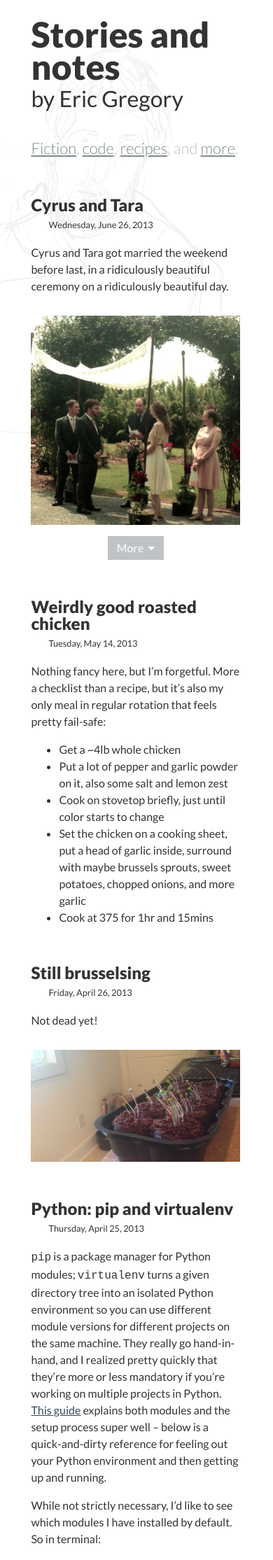
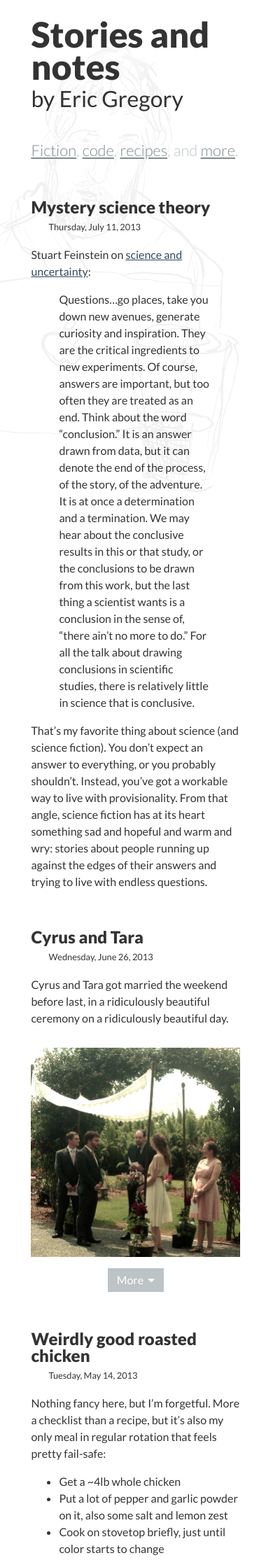
Before and after one commit to ericgregory/ericgregory.github.com, a Jekyll site: the page built from index.html, in a window 390 px wide. Shown: the top 2229 px of the page at 70% size. Built offline with Jekyll 4.4.1, drawn with Linux system fonts in a browser that asks for light colours; Markdown is read by kramdown in place of the engine named in the settings; the list of posts is cut into pages by our own code; some of the changed text lies outside the part shown.

Commit message:
Added post

```diff
--- /dev/null
+++ b/_posts/2013-07-11-mystery-science.md
@@ -0,0 +1,11 @@
+---
+layout: default
+title: Mystery science theory
+category: daily
+---
+
+Stuart Feinstein on [science and uncertainty](http://nautil.us/issue/2/uncertainty/certainly-not):
+
+> Questions...go places, take you down new avenues, generate curiosity and inspiration. They are the critical ingredients to new experiments. Of course, answers are important, but too often they are treated as an end. Think about the word “conclusion.” It is an answer drawn from data, but it can denote the end of the process, of the story, of the adventure. It is at once a determination and a termination. We may hear about the conclusive results in this or that study, or the conclusions to be drawn from this work, but the last thing a scientist wants is a conclusion in the sense of, “there ain’t no more to do.” For all the talk about drawing conclusions in scientific studies, there is relatively little in science that is conclusive.
+
+That's my favorite thing about science (and science fiction). You don't expect an answer to everything, or you probably shouldn't. Instead, you've got a workable way to live with provisionality. From that angle, science fiction has at its heart something sad and hopeful and warm and wry: stories about people running up against the edges of their answers and trying to live with endless questions.
--- a/css/stylesheet.css
+++ b/css/stylesheet.css
@@ -208,6 +208,7 @@ img {
 
 #banner {
     padding-left: 10%;
+    padding-right: 8%;
 }
 
 #content
@@ -217,6 +218,15 @@ img {
     line-height: 150%;
     max-width: 500px;
   }
+
+#umbrellas {
+  line-height: 1.7em;
+}
+
+#elsewhere {
+  line-height: 1.7em;
+
+}
 }
 
 /* Print styles */
```
